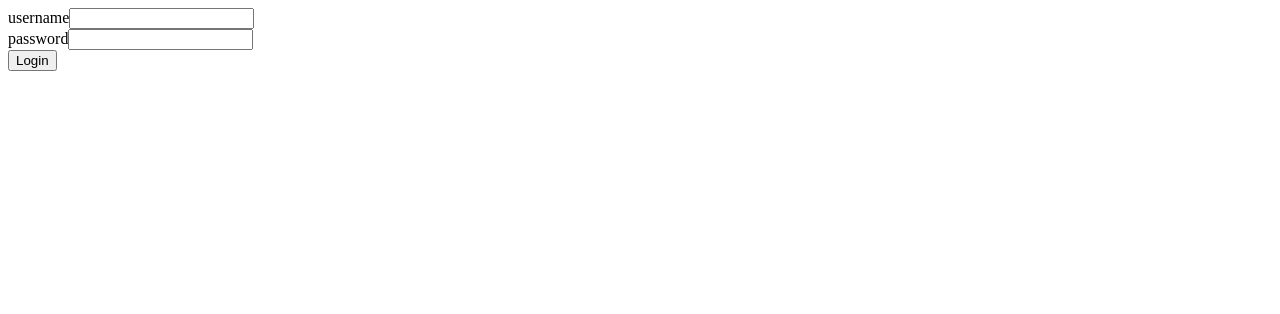
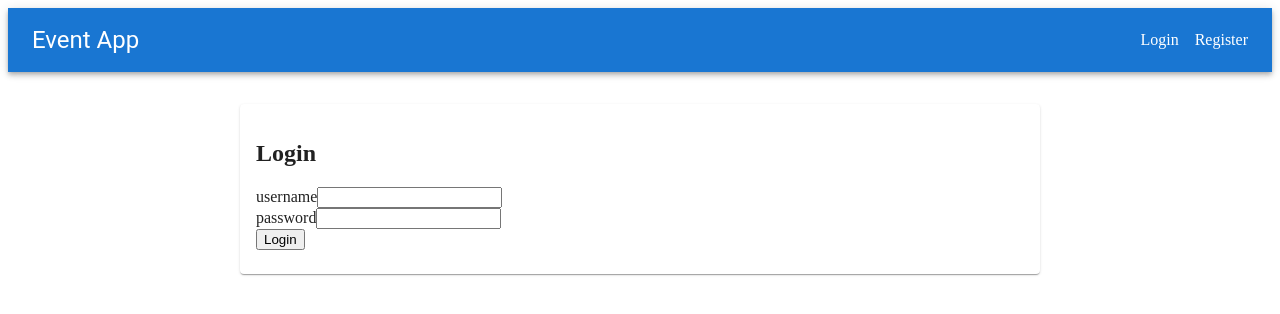
Before and after one commit to JOse-0811/ilmoittautumisjarjestelmaPROJEKTI, a React (Vite) app in the folder ilmoittautumisjarjestelma/frontend/: page / in a window 1280 px wide. Shown: the top 314 px of the page. Built offline with nearby package versions, Linux system fonts and the light colour scheme; no server answers.

Commit message:
User creation + MUI added. Eventit pitää tarkistaa next!!

```diff
--- a/ilmoittautumisjarjestelma/frontend/package.json
+++ b/ilmoittautumisjarjestelma/frontend/package.json
@@ -10,10 +10,14 @@
     "preview": "vite preview"
   },
   "dependencies": {
+    "@emotion/react": "^11.14.0",
+    "@emotion/styled": "^11.14.1",
+    "@mui/material": "^9.4.0",
     "axios": "^1.20.0",
     "cors": "^2.8.6",
     "react": "^19.1.0",
     "react-dom": "^19.1.0",
+    "react-router-dom": "^7.18.4",
     "styled-components": "^6.5.3"
   },
   "devDependencies": {
--- a/ilmoittautumisjarjestelma/frontend/src/App.jsx
+++ b/ilmoittautumisjarjestelma/frontend/src/App.jsx
@@ -1,3 +1,18 @@
+import {
+    BrowserRouter as Router,
+    Routes,
+    Route,
+    Link
+} from 'react-router-dom'
+import {
+    AppBar,
+    Toolbar,
+    Typography,
+    Button,
+    Card,
+    CardContent,
+    Box
+} from '@mui/material'
 import { useState, useEffect } from 'react'
 import LoginForm from './components/loginForm'
 import eventService from './services/events'
@@ -6,6 +21,7 @@ import loginService from './services/login'
 import Notification from './components/notifications'
 import RegistrationForm from './components/registrationForm'
 import registrationService from './services/registration'
+import Register from './components/userRegistration'
 
 const App = () => {
     const [username, setUsername] = useState('')
@@ -77,9 +93,83 @@ const App = () => {
     }
 
 return (
-        <div>
+    <Router>
+        <AppBar position="static">
+            <Toolbar>
+                <Typography variant="h5" component="h1">
+                    Event App
+                </Typography>
+
+                <Box sx={{ ml: 'auto', display: 'flex', gap: 2 }}>
+                   {/* jos user ei ole kirjautunut niin näkyy login/register, muuten logout */}
+                   {!user ? (
+                        <>
+                            <Link to="/login" style={{ color: 'white', textDecoration: 'none' }}>
+                                Login
+                            </Link>
+                            <Link to="/register" style={{ color: 'white', textDecoration: 'none'  }}>
+                                Register
+                            </Link>
+                        </>
+                    ) : (
+                        <Button onClick={handleLogout} color="inherit">
+                            Logout
+                        </Button>
+                    )}
+                </Box>
+            </Toolbar>
+        </AppBar>
+
         <Notification message={errorMessage} />
-            {!user && (
+
+        <Routes>
+            <Route
+                path="/"
+                element={
+                    user ? (
+                        <Box sx={{ maxWidth: 800, mx: 'auto', my: 4, px: 2 }}>
+                            <Typography variant="h5" gutterBottom>
+                                {user.username} is logged in.
+                            </Typography>
+                            <EventFrom events={events} />
+                            <Card sx={{ mt: 4, borderRadius: 3, boxShadow: 2 }}>
+                                <CardContent>
+                                    <RegistrationForm
+                                        name={name}
+                                        email={email}
+                                        setName={setName}
+                                        setEmail={setEmail}
+                                        handleRegistration={handleRegistration}
+                                    />
+                                </CardContent>
+                            </Card>
+                        </Box>
+                    ) : (
+                        <Card sx={{ maxWidth: 800, mx: 'auto', my: 4 }}>
+                            <CardContent>
+                                <LoginForm
+                                    username={username}
+                                    password={password}
+                                    setUsername={setUsername}
+                                    setPassword={setPassword}
+                                    handleLogin={handleLogin}
+                                />
+                            </CardContent>
+                        </Card>
+                    )
+                }
+            />
+
+            <Route
+                path="/login"
+                element={
+                    <Card sx={{ maxWidth: 800, mx: 'auto', my: 4 }}>
+                        <CardContent>
+                            {user ? (
+                                <Typography variant="h5">
+                                    {user.username} is logged in.
+                                </Typography>
+                            ) : (
                                 <LoginForm
                                     username={username}
                                     password={password}
@@ -88,26 +178,33 @@ const App = () => {
                                     handleLogin={handleLogin}
                                 />
                             )}
-            {user && (
-                <div>
-                    <p>{user.username} is logged in.</p>
-                    <button onClick={handleLogout}>Logout</button>
-
-                    <EventFrom events={events}/>
-
-                    <RegistrationForm
-                    name={name}
-                    email={email}
-                    setName={setName}
-                    setEmail={setEmail}
-                    handleRegistration={handleRegistration}
+                        </CardContent>
+                    </Card>
+                }
             />
 
-                </div>
-            )}
-        </div>
+            <Route
+                path="/register"
+                element={
+                    user ? (
+                        <Box sx={{ maxWidth: 800, mx: 'auto', my: 4, px: 2 }}>
+                            <Typography variant="h5" gutterBottom>
+                                {user.username} is logged in.
+                            </Typography>
+                            <EventFrom events={events} />
+                        </Box>
+                    ) : (
+                        <Card sx={{ maxWidth: 800, mx: 'auto', my: 4 }}>
+                            <CardContent>
+                                <Register />
+                            </CardContent>
+                        </Card>
                     )
-
+                }
+            />
+        </Routes>
+    </Router>
+)
 }
 
 export default App
--- a/ilmoittautumisjarjestelma/frontend/src/components/loginForm.jsx
+++ b/ilmoittautumisjarjestelma/frontend/src/components/loginForm.jsx
@@ -8,6 +8,7 @@ const LoginForm = ({
     return (
         <form onSubmit={handleLogin}>
             <div>
+                <h2>Login</h2>
                 <label>
                     username
                     <input type="text"
--- /dev/null
+++ b/ilmoittautumisjarjestelma/frontend/src/components/userRegistration.jsx
@@ -0,0 +1,71 @@
+import { useState } from 'react'
+import axios from 'axios'
+
+const Register = () => {
+    const [name, setName] = useState('')
+    const [username, setUsername] = useState('')
+    const [password, setPassword] = useState('')
+    const [message, setMessage] = useState('')
+
+    const handleSubmit = async (event) => {
+        event.preventDefault()
+
+        try {
+            await axios.post('/api/users', {
+                name,
+                username,
+                password
+            })
+
+            setMessage('User registered successfully!')
+            setName('')
+            setUsername('')
+            setPassword('')
+        } catch (error) {
+            setMessage(
+                error.response?.data?.error || 'Registration failed'
+            )
+        }
+    }
+
+    return (
+        <div>
+            <h2>Register</h2>
+
+            <form onSubmit={handleSubmit}>
+                <div>
+                    <label>Name: </label>
+                    <input
+                        value={name}
+                        onChange={(event) => setName(event.target.value)}
+                    />
+                </div>
+
+                <div>
+                    <label>Username: </label>
+                    <input
+                        value={username}
+                        onChange={(event) => setUsername(event.target.value)}
+                        required
+                    />
+                </div>
+
+                <div>
+                    <label>Password: </label>
+                    <input
+                        type="password"
+                        value={password}
+                        onChange={(event) => setPassword(event.target.value)}
+                        required
+                    />
+                </div>
+
+                <button type="submit">Register</button>
+            </form>
+
+            {message && <p>{message}</p>}
+        </div>
+    )
+}
+
+export default Register
```
Also changed, not shown: ilmoittautumisjarjestelma/frontend/src/services/userReg.js (added, +10 -0 lines), 2 other files (tests, documents, lock files or other folders). Lines whose indentation alone changed are shown as unchanged.
